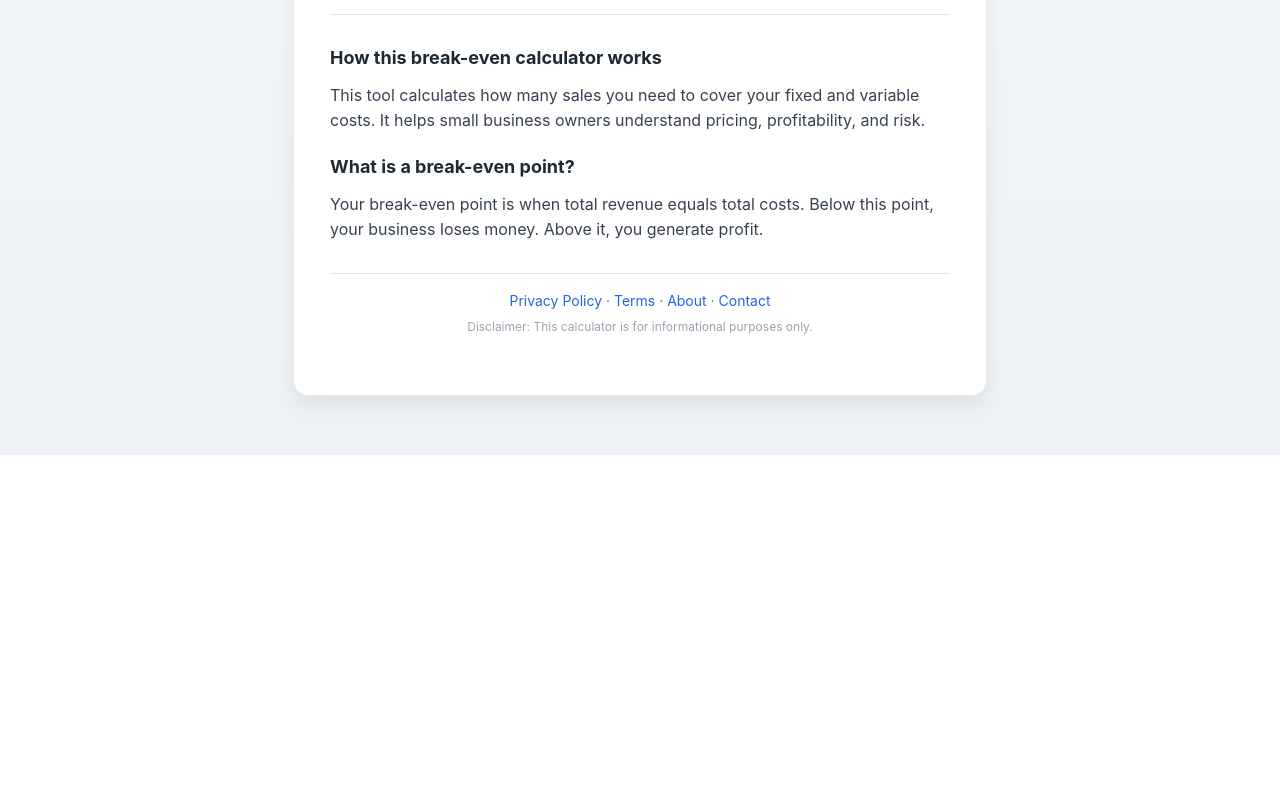
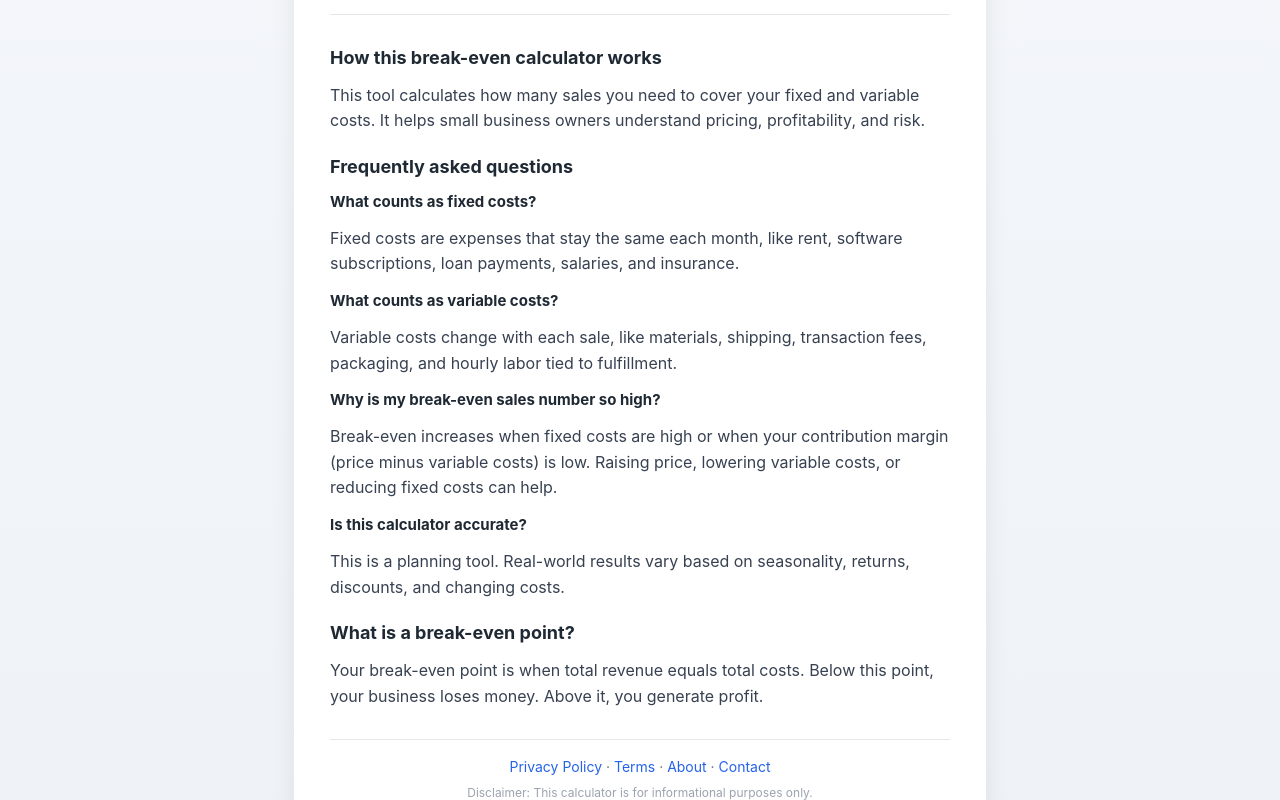
Before and after one commit to vividvirgo/smallbizcalculator, a plain HTML site: page index.html in a window 1280 px wide. Shown: the part 596-1396 px from the top of the page. Before the commit the page ends 1051 px from the top, so only its background shows below. Drawn offline with Linux system fonts and the light colour scheme.

Commit message:
Update index.html

```diff
--- a/index.html
+++ b/index.html
@@ -35,6 +35,19 @@
         This tool calculates how many sales you need to cover your fixed and variable costs.
         It helps small business owners understand pricing, profitability, and risk.
       </p>
+<h2>Frequently asked questions</h2>
+
+<h3>What counts as fixed costs?</h3>
+<p>Fixed costs are expenses that stay the same each month, like rent, software subscriptions, loan payments, salaries, and insurance.</p>
+
+<h3>What counts as variable costs?</h3>
+<p>Variable costs change with each sale, like materials, shipping, transaction fees, packaging, and hourly labor tied to fulfillment.</p>
+
+<h3>Why is my break-even sales number so high?</h3>
+<p>Break-even increases when fixed costs are high or when your contribution margin (price minus variable costs) is low. Raising price, lowering variable costs, or reducing fixed costs can help.</p>
+
+<h3>Is this calculator accurate?</h3>
+<p>This is a planning tool. Real-world results vary based on seasonality, returns, discounts, and changing costs.</p>
 
       <h2>What is a break-even point?</h2>
       <p>
```
